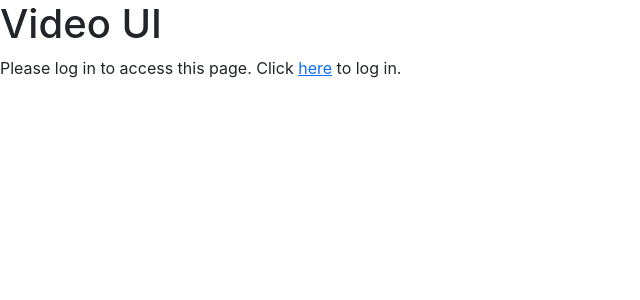
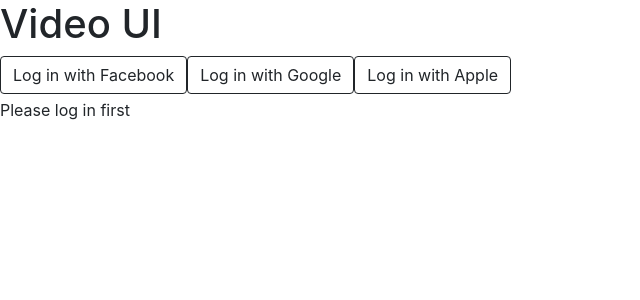
Before and after one commit to jessliuu/coding-challenge-video-UI, a React (Create React App) app: page /browse/372 in a window 1280 px wide. Shown: the top 300 px of the page, without its empty margins (0-640 px from the left). Built offline with nearby package versions, Linux system fonts and the light colour scheme.

Commit message:
added isAuthenticated

```diff
--- a/src/App.js
+++ b/src/App.js
@@ -1,22 +1,59 @@
-import ViewLogin from "./Views/ViewLogin";
+import ViewHome from "./Views/ViewHome";
 import ViewNoMatch from "./Views/ViewNoMatch";
 import ViewOverview from "./Views/ViewOverview";
 import ViewSingleVideo from "./Views/ViewSingleVideo";
-import { Routes, Route } from "react-router-dom";
+import { Routes, Route, useNavigate } from "react-router-dom";
 import { VideoContextProvider } from "./Contexts/VideoContext";
 import ProtectedRoute from "./Components/ProtectedRoute";
+import { useState } from "react";
+import { Button } from "react-bootstrap";
 
 function App() {
+  // const [showModal, setShowModal] = useState(true);
+  const [isAuthenticated, setIsAuthenticated] = useState(false);
+  const handleLogin = () => {
+    redirectTo("/browse");
+    setIsAuthenticated(true);
+  };
+  const handleLogout = () => setIsAuthenticated(false);
+  const redirectTo = useNavigate();
+
+  // const handleSignIn = () => {
+  //   setShowModal(false);
+  //   console.log("showModal", showModal);
+  //   setIsAuthenticated(true);
+  //   console.log("isAuth", isAuthenticated);
+  //   redirectTo("/browse");
+  // };
+
   return (
     <div className="App">
       <VideoContextProvider>
         <h1>Video UI</h1>
+        {isAuthenticated ? (
+          <Button onClick={handleLogout}>Sign Out</Button>
+        ) : (
+          <div
+            className="modalPart1"
+            style={{ alignSelf: "center", marginBottom: "4px" }}
+          >
+            <Button variant="outline-dark" onClick={handleLogin}>
+              Log in with Facebook
+            </Button>
+            <Button variant="outline-dark" onClick={handleLogin}>
+              Log in with Google
+            </Button>
+            <Button variant="outline-dark" onClick={handleLogin}>
+              Log in with Apple
+            </Button>
+          </div>
+        )}
         <Routes>
-          <Route path="/" element={<ViewLogin />} />
+          <Route path="/" element={<ViewHome />} />
           <Route
             path="/browse"
             element={
-              <ProtectedRoute>
+              <ProtectedRoute isAuthenticated={isAuthenticated}>
                 <ViewOverview />
               </ProtectedRoute>
             }
@@ -24,7 +61,7 @@
           <Route
             path="/browse/:id"
             element={
-              <ProtectedRoute>
+              <ProtectedRoute isAuthenticated={isAuthenticated}>
                 <ViewSingleVideo />
               </ProtectedRoute>
             }
--- a/src/Components/Modal.js
+++ b/src/Components/Modal.js
@@ -2,13 +2,16 @@
 import React, { useState } from "react";
 import "./Modal.css";
 import ProtectedRoute from "./ProtectedRoute";
+import { useNavigate } from "react-router-dom";
 
 const Modal = () => {
   const [showModal, setShowModal] = useState(true);
   const [isAuthenticated, setisAuthenticated] = useState(false);
+  const redirectTo = useNavigate();
 
-  const signIn = () => {
-    setShowModal(false);
+  const handleSignIn = () => {
+    redirectTo("/browse");
+    // setShowModal(false);
     setisAuthenticated(true);
   };
 
@@ -18,22 +21,17 @@
         <div className="modalBackground">
           <div className="modalContainer">
             <h4>Please sign in before accessing this site</h4>
-            {/* <Card
-            style={{ width: "16rem", alignSelf: "center", marginBottom: "4px" }}
-          >
-            <Card.Img variant="top" src={image} />
-          </Card> */}
             <div
               className="modalPart1"
               style={{ alignSelf: "center", marginBottom: "4px" }}
             >
-              <Button variant="outline-dark" onClick={signIn}>
+              <Button variant="outline-dark" onClick={handleSignIn}>
                 Log in with Facebook
               </Button>
-              <Button variant="outline-dark" onClick={signIn}>
+              <Button variant="outline-dark" onClick={handleSignIn}>
                 Log in with Google
               </Button>
-              <Button variant="outline-dark" onClick={signIn}>
+              <Button variant="outline-dark" onClick={handleSignIn}>
                 Log in with Apple
               </Button>
             </div>
--- a/src/Components/ProtectedRoute.js
+++ b/src/Components/ProtectedRoute.js
@@ -1,21 +1,10 @@
 import React from "react";
-import { Link, Navigate } from "react-router-dom";
+import { Navigate } from "react-router-dom";
 
-const ProtectedRoute = (props, { children }) => {
-  const isAuthenticated = props.isAuthenticated;
+const ProtectedRoute = ({ isAuthenticated, children }) => {
   console.log(isAuthenticated);
-  return (
-    <div>
-      {isAuthenticated ? (
-        children
-      ) : (
-        <p>
-          Please log in to access this page. Click <Link to={`/`}>here</Link> to
-          log in.
-        </p>
-      )}
-    </div>
-  );
+
+  return <div>{isAuthenticated ? children : <p>Please log in first</p>}</div>;
 };
 
 export default ProtectedRoute;
--- a/src/Components/RelatedVideos.js
+++ b/src/Components/RelatedVideos.js
@@ -13,16 +13,21 @@
   const video = videos.filter((video) => {
     return video.id === id;
   });
-
   const videoTags = video.map((v) => v.tags);
+  const videoTagsArr = videoTags[0].map((t) => t);
 
   const relatedVideos = videos.filter((video) => {
-    // console.log(Array.isArray(video.tags));
-    return video.tags.some((n) => videoTags.includes(n));
+    return videoTagsArr.some((n) => video.tags.includes(n));
   });
-  console.log(relatedVideos);
 
-  return <div>RelatedVideos</div>;
+  return (
+    <div>
+      <h2>You might also be interested in the following videos:</h2>
+      {relatedVideos.map((v) => (
+        <div>{v.title}</div>
+      ))}
+    </div>
+  );
 };
 
 export default RelatedVideos;
--- /dev/null
+++ b/src/Views/ViewHome.js
@@ -0,0 +1,7 @@
+import React from "react";
+
+const ViewHome = () => {
+  return <div>Home</div>;
+};
+
+export default ViewHome;
--- a/src/Views/ViewLogin.js
+++ /dev/null
@@ -1,12 +0,0 @@
-import React from "react";
-import Modal from "../Components/Modal";
-
-const ViewLogin = () => {
-  return (
-    <div>
-      <Modal />
-    </div>
-  );
-};
-
-export default ViewLogin;
--- a/src/Views/ViewOverview.js
+++ b/src/Views/ViewOverview.js
@@ -2,15 +2,12 @@
 import VideoCard from "../Components/VideoCard";
 import { Row } from "react-bootstrap";
 import { VideoContext } from "../Contexts/VideoContext";
-import Modal from "../Components/Modal";
-// import video from "./372.mp4";
 
 const ViewOverview = () => {
   const videos = useContext(VideoContext);
 
   return (
     <div>
-      <Modal />
       <Row className="gx-1 gy-0" xs={1} md={3} style={{ marginTop: 20 }}>
         {videos &&
           videos.map((video) => {
```
Also changed, not shown: src/Views/ViewProfile.js (deleted, +0 -7 lines).
